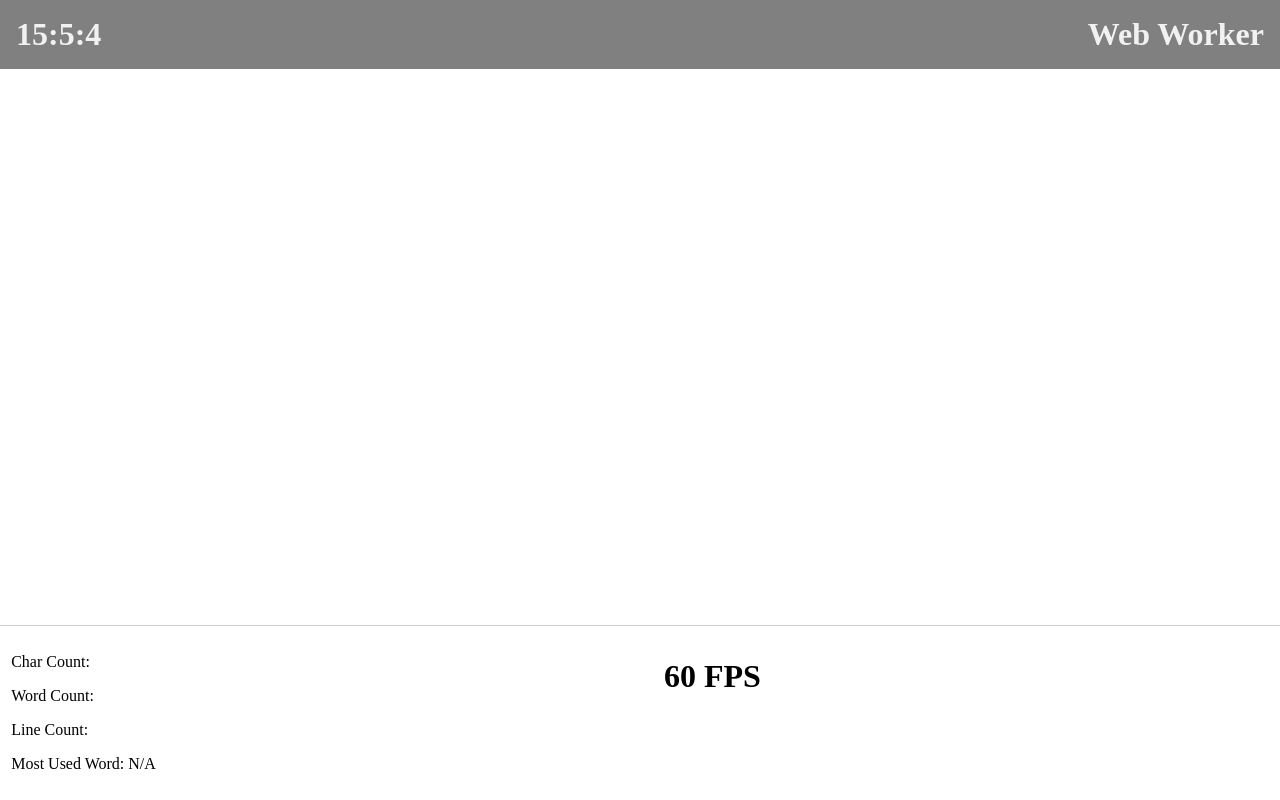
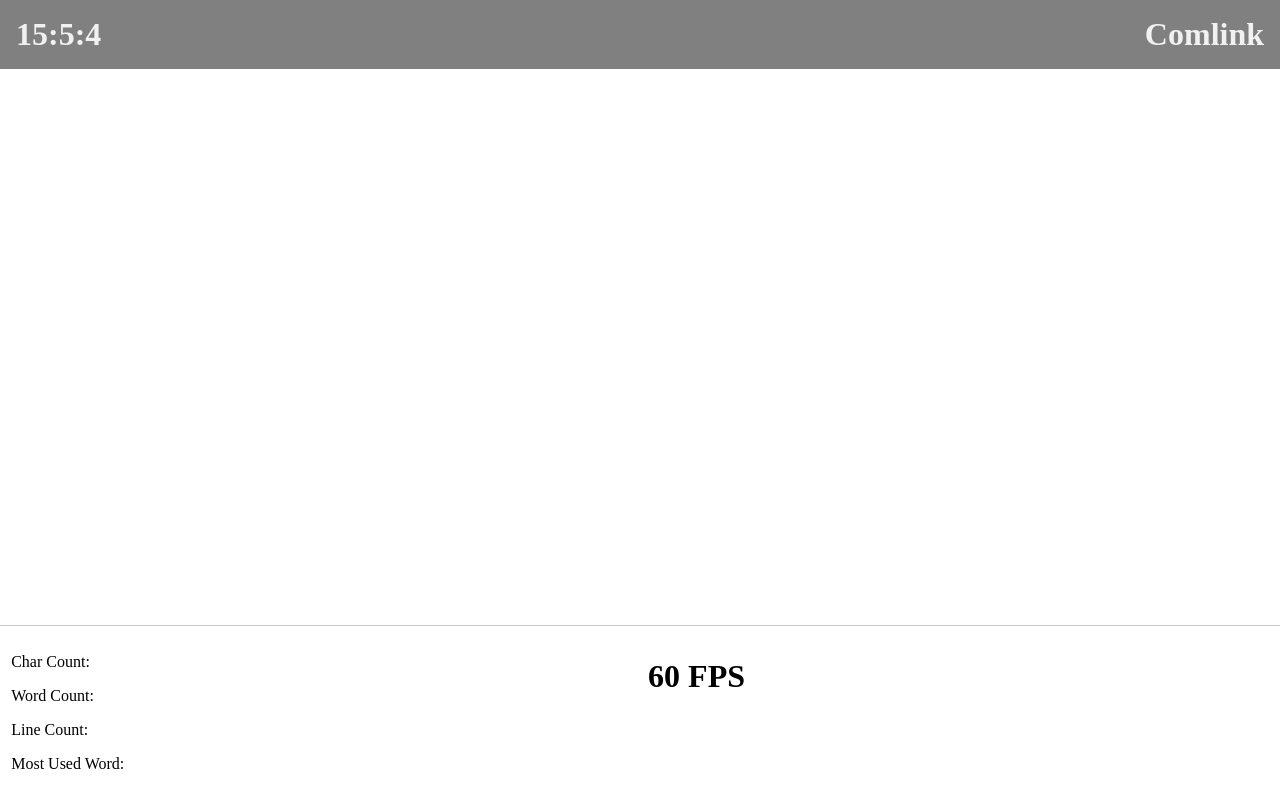
Before and after one commit to chalu/comlink-workers, a website: page src/modern/index.html in a window 1280 px wide. Drawn offline with nearby package versions, Linux system fonts and the light colour scheme.

Commit message:
load Comlink library

```diff
--- a/package.json
+++ b/package.json
@@ -11,5 +11,6 @@
     "eslint": "^6.7.2",
     "eslint-config-prettier": "^6.7.0",
     "eslint-plugin-prettier": "^3.1.1"
-  }
+  },
+  "dependencies": {}
 }
--- a/src/modern/index.html
+++ b/src/modern/index.html
@@ -5,7 +5,10 @@
     <meta charset="UTF-8">
     <meta name="viewport" content="width=device-width, initial-scale=1.0">
     <meta http-equiv="X-UA-Compatible" content="ie=edge">
-    <title>Worker Thread</title>
+
+    <link rel="preload" crossorigin href="https://unpkg.com/comlink/dist/esm/comlink.mjs" as="script">
+
+    <title>Comlink Wrapper</title>
 
     <style>
         html,
@@ -67,7 +70,7 @@
 
     <p>
         <span id="timesplainer">00:00:00</span>
-        <span>Web Worker</span>
+        <span>Comlink</span>
     </p>
 
     <div id="free-form-text">
@@ -87,6 +90,7 @@
     </div>
 
     <script type="module">
+        import * as Comlink from "https://unpkg.com/comlink/dist/esm/comlink.mjs";
         import { showTime, getTimeFromCurrentDate, getFPSMonitor } from '../utils.js';
 
         const takeOff = () => {
@@ -99,12 +103,8 @@
             runClock();
             monitorFPS(fpsDisplay);
 
-
             const statsDisplays = [...document.querySelectorAll('#statsplainer span')];
             const worker = new Worker('./stats.js');
-            worker.postMessage('one');
-            worker.postMessage('two');
-            worker.postMessage('three');
             worker.addEventListener('message', ({data}) => {
                 const { stats } = data;
                 requestAnimationFrame(() => {
--- a/src/modern/stats.js
+++ b/src/modern/stats.js
@@ -1,3 +1,5 @@
+importScripts("https://unpkg.com/comlink/dist/umd/comlink.js");
+
 const pipe = (...fns) => {
     return (data) => {
         return fns.reduce((payload, fn) => fn(payload), data);
```
Also changed, not shown: src/index.html (+3 -1 lines).
